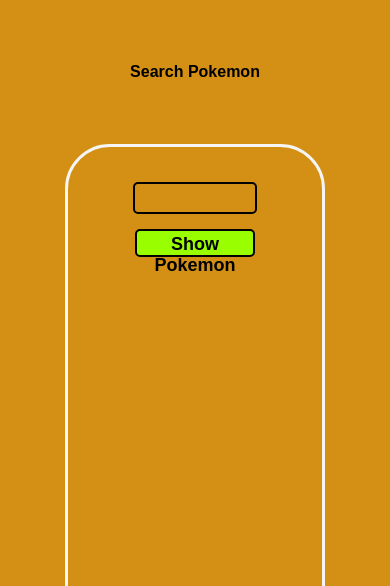
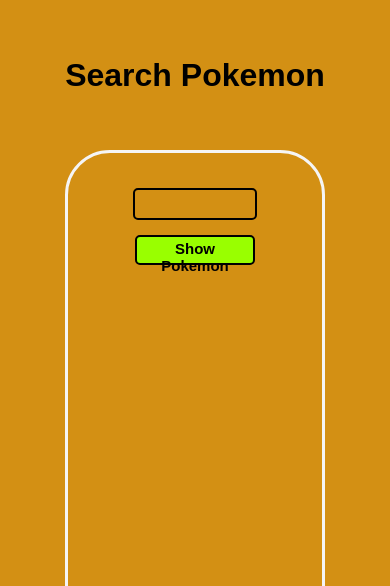
Before and after one commit to satyakithecoder/searchpokemon, a plain HTML site: page index.html in a window 390 px wide. Shown: the top 586 px of the page. Drawn offline with Linux system fonts and the light colour scheme; a web font is replaced by a local one.

Commit message:
Third  Commit

```diff
--- a/style.css
+++ b/style.css
@@ -59,16 +59,14 @@ img{
     flex-direction: column;
 }
 @media screen and (max-width: 600px) {
-    *{
-        font-size: medium;
-    }
     input{
         height: 28px;
         width: 120px;
     }
     button{
-        height: 28px;
+        height: 30px;
         width: 120px;
+        font-size: 15px;
     }
     .box1{
         display: flex;
```
